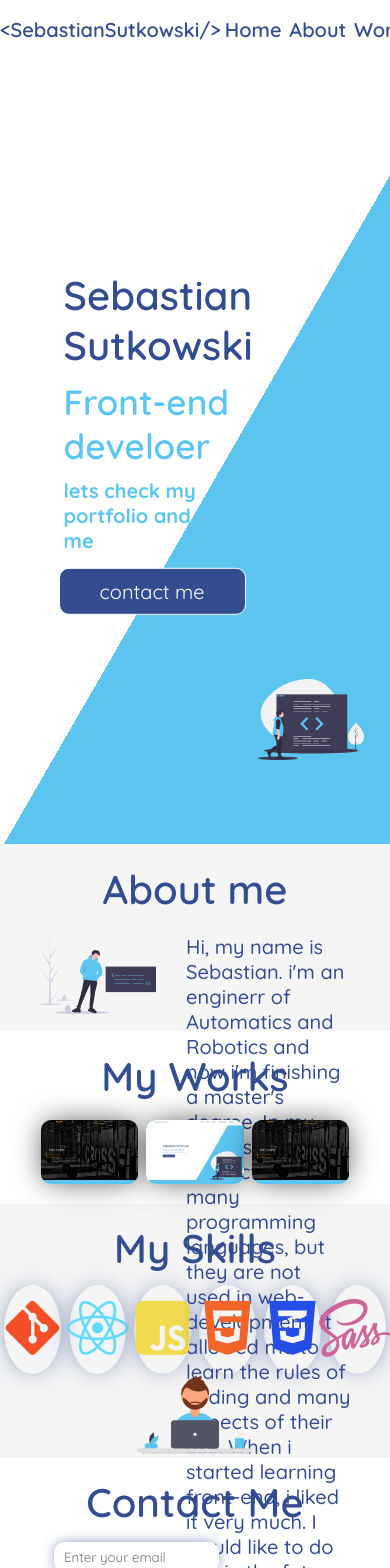
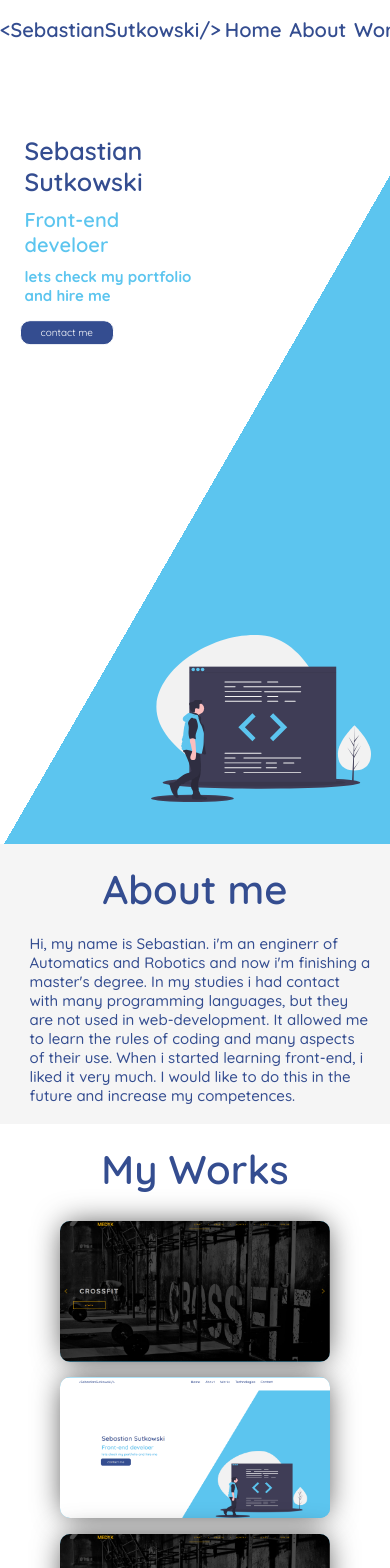
Before and after one commit to SebastianSutkowski/portfolio, a React (Create React App) app: page / in a window 390 px wide. Shown: the top 1568 px of the page. Built offline with nearby package versions, Linux system fonts and the light colour scheme.

Commit message:
adapt to mobile

```diff
--- a/src/AboutMe/AboutMe.css.js
+++ b/src/AboutMe/AboutMe.css.js
@@ -20,7 +20,7 @@ export const About = styled.article`
          width: 30vw;
       }
       p{
-         height: 20vw;
+         /* height: 20vw; */
          padding:auto 0;
          padding-bottom:5vw;
          margin-left: 30px;
@@ -30,4 +30,30 @@ export const About = styled.article`
          color:${props => props.theme.colors.blue.dark};
       }
    }
+   @media (max-width:950px) {
+      section{
+      margin: 0 5vw;
+      img{
+        min-width:250px;
+      }
+      p{
+         margin-left: 10px;
+         font-size: 20px;
+      }
+   }
+   @media (max-width:720px) {
+      section{
+      p{
+         font-size: 15px;
+      }
+   }
+}
+   @media (max-width:720px) {
+      section{
+         img{
+            display:none;
+         }
+   }
+}
+}
 `
--- a/src/Contact/Contact.css.js
+++ b/src/Contact/Contact.css.js
@@ -14,8 +14,18 @@ header{
 section{
    display:flex;
    flex-direction:row;
+   justify-content:center;
    img{
       width:30vw;
    }
 }
+   @media (max-width:700px) {
+   margin: 5vw 3vw;
+   section{
+      img{
+         display:none;
+      }
+   }
+}
+
 `
--- a/src/Contact/Form.css.js
+++ b/src/Contact/Form.css.js
@@ -1,6 +1,7 @@
 import styled from 'styled-components';
 export const FormPanel = styled.div`
-width:50vw;
+width:auto;
+flex:1;
 position: relative;
 right:0;
 form{
@@ -19,10 +20,13 @@ form{
    input:nth-of-type(1){
       height:30px;
       margin-bottom:15px;
+      min-width:300px;
    }
    textarea{
       padding:10px 10px;
       height:calc(24vw - 110px);
+      min-height:130px;
+      min-width:300px;
       margin-bottom:15px;
       resize:none;
    }
--- a/src/Home/Home.css.js
+++ b/src/Home/Home.css.js
@@ -35,4 +35,33 @@ section:nth-child(2){
       width:80%;
    }
 }
+@media (max-width:1024px) {
+   section:nth-child(1){
+   margin-left: 5vw;
+   }
+}
+@media (max-width:720px) {
+   section:nth-child(1){
+   margin-top: 40vh;
+   margin-left: 5vw;
+   h1{
+      font-size: 25px;
+   }
+   h2{
+      font-size: 20px;
+   }
+   h3{
+      font-size: 15px;
+   }
+   }
+   section:nth-child(2){
+   img{
+      position:absolute;
+      bottom:5vh;
+      right:5vw;
+      width:40vw;
+      min-width:220px;
+   }
+}
+}
 `
--- a/src/MySkills/MySkills.css.js
+++ b/src/MySkills/MySkills.css.js
@@ -17,13 +17,14 @@ section{
    position: relative;
    div{
       display:flex;
+      flex-wrap:wrap;
       justify-content:center;
       div{
          border-radius:50%;
          width:calc(70px + 5vw);
          height:calc(70px + 5vw);
          position:relative;
-         margin: 0 1vw;
+         margin: 1vw 1vw;
          box-shadow: 0px 0px 29px -9px ${props => props.theme.colors.blue.dark};
          i{
             position:absolute;
@@ -60,10 +61,24 @@ section{
    img{
       position:relative;
       width: 30vw;
+      min-width:220px;
       left:50%;
       transform:translate(-50%,0);
    }
 
 
 }
+@media (max-width:840px) {
+   section{
+      div{
+         div{
+            width:calc(50px + 5vw);
+            height:calc(50px + 5vw);
+            i{
+            font-size:calc(30px + 3vw);
+         }
+         }
+      }
+   }
+}
 `
--- a/src/MySkills/MySkills.js
+++ b/src/MySkills/MySkills.js
@@ -15,7 +15,7 @@ const icons = [
    {
       color: '#f0db4f',
       class: 'fab fa-js-square',
-      description: 'JavaScript'
+      description: 'Java- Script'
    },
    {
       color: '#F16529',
--- a/src/MyWorks/MyWorks.css.js
+++ b/src/MyWorks/MyWorks.css.js
@@ -71,6 +71,11 @@ section{
          height:15.4vw;
          opacity:1;
          transition:.5s ;
+         position:relative;
+         top:50%;
+         transform:translate(0,-50%);
+         min-width:100%;
+         min-height:100%;
       }
    }
    div:hover{
@@ -85,4 +90,23 @@ section{
       }
    }
 }
+@media (max-width:1024px) {
+   section{
+   div{
+      min-width:270px;
+      min-height:141px;
+      margin: 2vw 2vw;
+      div{
+         p{
+            font-size:18px;
+         }
+         button{
+            font-size:15px;
+            width:auto;
+            padding: 10px 15px;
+         }
+      }
+   }
+}
+}
 `
--- a/src/pageElements/Button.js
+++ b/src/pageElements/Button.js
@@ -14,6 +14,10 @@ cursor:pointer;
 &:hover{
    background-color:${props => props.theme.colors.blue.normal};
 }
+@media (max-width:720px) {
+   font-size:10px;
+padding: 5px 20px;
+}
 `
 const Button = ({ content }) => {
    return (
```
